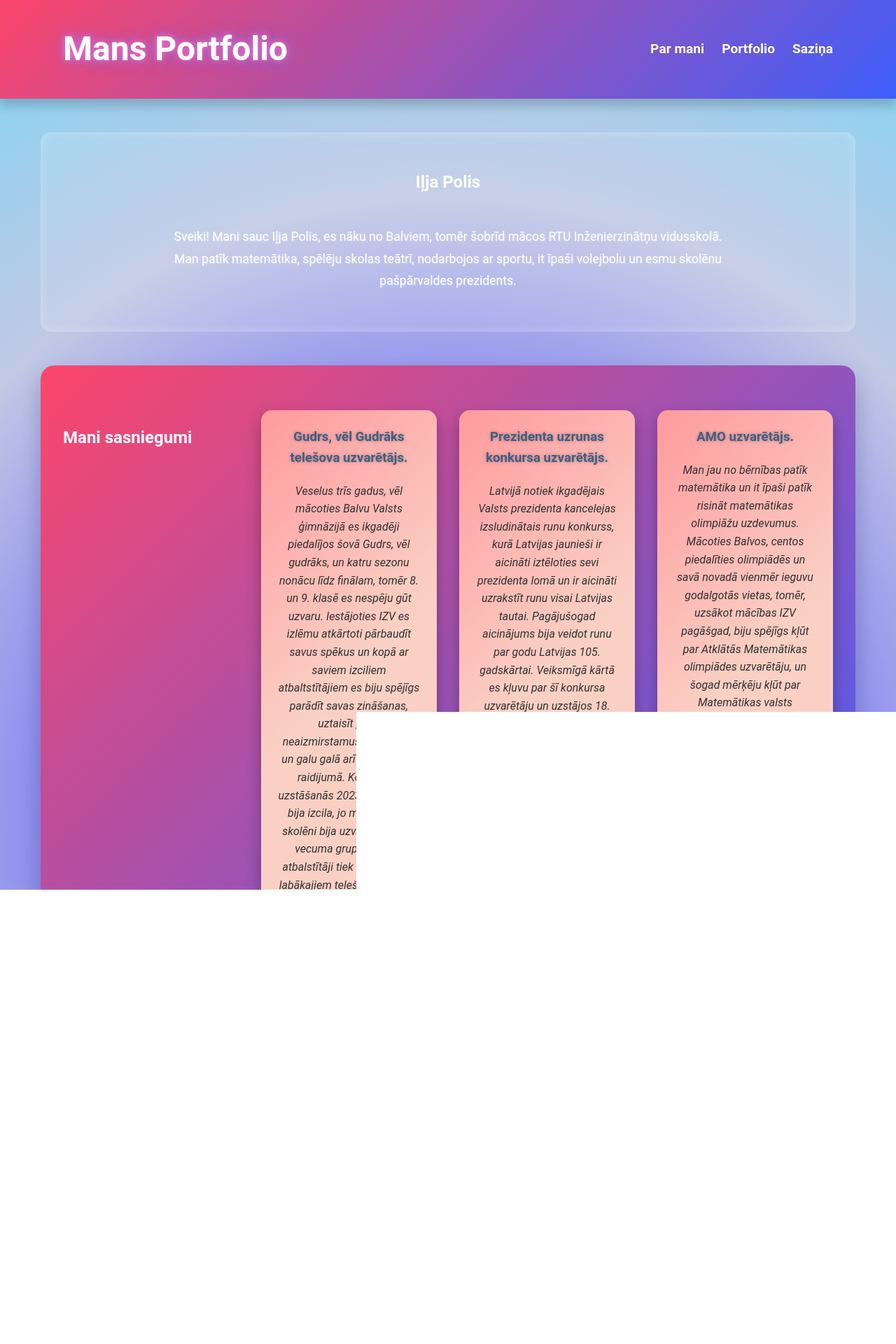
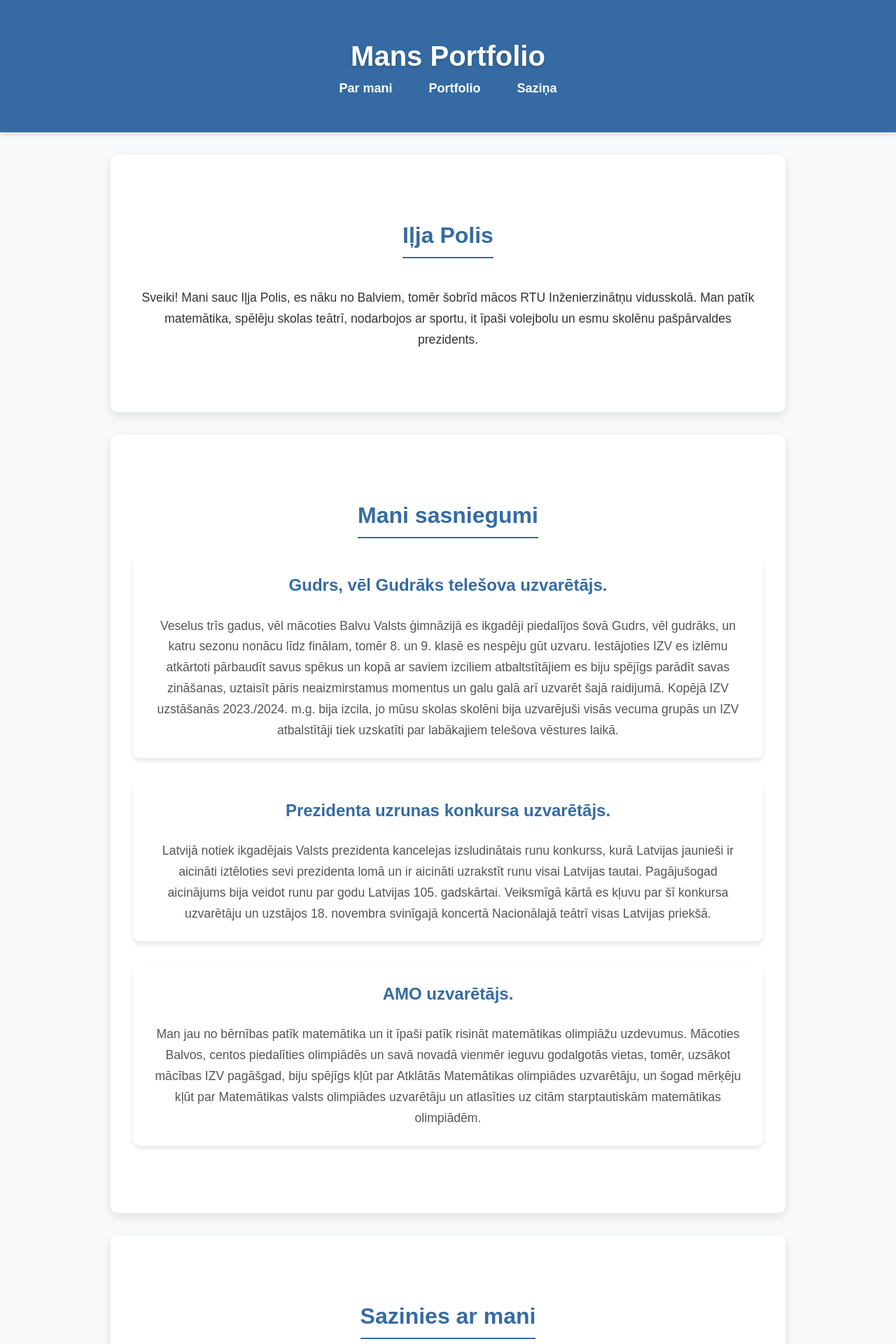
Before and after one commit to iljapolis/portfolioPy, a Flask app: page / in a window 1280 px wide. Shown: the top 1920 px of the page at 70% size. Before the commit the page ends 1271 px from the top, so only its background shows below. Run offline with Flask 3, Linux system fonts and the light colour scheme; some libraries are stand-ins or nearby versions.

Commit message:
style change

```diff
--- a/static/styles.css
+++ b/static/styles.css
@@ -1,231 +1,190 @@
 /* General Styles */
 body {
-    font-family: 'Roboto', sans-serif;
-    line-height: 1.6;
+    font-family: 'Source Sans Pro', sans-serif;
+    font-size: 18px;
+    color: #6c757d; /* Muted text color for a clean look */
+    background-color: #f8f9fa; /* Light background color for better readability */
     margin: 0;
     padding: 0;
-    background: radial-gradient(circle, #ff6ec4, #7873f5, #c1c8e4, #7fd6f6);
-    color: #fff;
-    transition: all 0.5s ease-in-out;
+    line-height: 1.6;
+    -webkit-font-smoothing: antialiased;
+    text-align: center;
 }
 
-/* Header Styles */
+/* Header */
 header {
-    background: linear-gradient(135deg, #fc466b, #3f5efb);
+    background-color: #356ba2; /* Dark blue background for header */
     color: #fff;
-    padding: 2rem 0;
+    padding: 2rem;
     text-align: center;
-    box-shadow: 0 10px 15px rgba(0, 0, 0, 0.2);
+    box-shadow: 0 4px 6px rgba(0, 0, 0, 0.1);
 }
 
-nav {
-    display: flex;
-    justify-content: space-between;
-    align-items: center;
-    max-width: 1100px;
-    margin: 0 auto;
-    padding: 0 20px;
+header h1 {
+    font-size: 2.5rem;
+    margin: 0;
+    text-shadow: 0 2px 4px rgba(0, 0, 0, 0.2);
 }
 
-nav h1 {
-    margin: 0;
-    font-size: 3rem;
-    font-weight: bold;
-    text-shadow: 0 0 10px #ff6ec4, 0 0 20px #7873f5;
+header p {
+    font-size: 1.1rem;
+    margin-top: 0.5rem;
+    color: #99ccff;
+}
+
+/* Navigation */
+nav {
+    background-color: #356ba2;
+    padding: 1rem;
 }
 
 nav ul {
     list-style: none;
+    padding: 0;
     display: flex;
-    gap: 25px;
-    margin: 0;
-}
-
-nav ul li {
+    justify-content: center;
+    gap: 20px;
     margin: 0;
 }
 
 nav a {
     color: #fff;
     text-decoration: none;
+    padding: 0.5rem 1rem;
     font-weight: bold;
-    font-size: 1.2rem;
-    transition: color 0.3s ease, transform 0.2s ease;
+    transition: background-color 0.3s ease;
 }
 
 nav a:hover {
-    color: #fcb045;
-    transform: scale(1.1);
+    background-color: #99ccff;
+    border-radius: 5px;
 }
 
 /* Section Styles */
 section {
     padding: 4rem 2rem;
-    background: #3f5efb;
-    background: linear-gradient(135deg, #fc466b, #3f5efb);
-    margin: 3rem auto;
-    max-width: 1100px;
-    border-radius: 20px;
-    box-shadow: 0 15px 30px rgba(0, 0, 0, 0.2);
-    transition: all 0.5s ease;
+    margin: 2rem auto;
+    max-width: 900px;
+    background-color: #fff;
+    border-radius: 10px;
+    box-shadow: 0 5px 15px rgba(0, 0, 0, 0.1);
 }
 
-/* About Section */
-#about {
-    display: flex;
-    flex-direction: column;
-    align-items: center;
-    text-align: center;
-    background: rgba(255, 255, 255, 0.1);
-    padding: 2rem;
-    border-radius: 15px;
-    box-shadow: inset 0 0 15px rgba(255, 255, 255, 0.3);
+/* Headings */
+h2 {
+    font-size: 2rem;
+    margin-bottom: 1.5rem;
+    color: #356ba2;
+    border-bottom: 2px solid #356ba2;
+    display: inline-block;
+    padding-bottom: 0.3rem;
 }
 
-/* Paragraph Styling with Background Adjustment */
-#about p {
-    max-width: 800px;
-    margin: 1.5rem 0;
-    color: #ffffff; /* Set text color to black */
-    font-family: 'Roboto', sans-serif; /* Same font as headings */
+/* Paragraphs */
+p {
     font-size: 1.1rem;
-    line-height: 1.8;
-    background: none; /* Remove background to match the site background */
-    padding: 0; /* Remove padding to make it flush with the rest of the section */
-    text-shadow: 1px 1px 3px rgba(255, 255, 255, 0.3); /* Add slight shadow for readability */
+    color: #333; /* Black text for readability */
+    margin-bottom: 1.5rem;
+    line-height: 1.7;
 }
 
-/* Portfolio Section */
-#portfolio {
-    display: grid;
-    grid-template-columns: repeat(auto-fit, minmax(250px, 1fr));
-    gap: 2rem;
-}
-
+/* Cards for Portfolio Items */
 .portfolio-item {
-    background: #fffcf2;
+    background: #fff;
     padding: 1.5rem;
-    border-radius: 15px;
-    transition: transform 0.5s ease, box-shadow 0.5s ease;
-    box-shadow: 0 10px 20px rgba(0, 0, 0, 0.3);
-    position: relative;
-    overflow: hidden;
-    background: linear-gradient(135deg, #ff9a9e, #fad0c4, #fad0c4);
+    border-radius: 10px;
+    box-shadow: 0 4px 6px rgba(0, 0, 0, 0.1);
+    margin-bottom: 2rem;
+    transition: transform 0.3s ease, box-shadow 0.3s ease;
 }
 
 .portfolio-item:hover {
-    transform: translateY(-10px) rotate(3deg);
-    box-shadow: 0 20px 40px rgba(0, 0, 0, 0.5);
+    transform: translateY(-5px);
+    box-shadow: 0 8px 12px rgba(0, 0, 0, 0.15);
 }
 
 .portfolio-item h3 {
-    color: #3a6186;
+    font-size: 1.5rem;
     margin-top: 0;
-    text-align: center;
-    text-shadow: 0 0 5px rgba(0, 0, 0, 0.3);
+    color: #356ba2;
 }
 
 .portfolio-item p {
-    color: #333;
-    margin-bottom: 1rem;
-    text-align: center;
-    font-style: italic;
+    color: #555;
+    margin-bottom: 0;
 }
 
-/* Form Styles */
-#contact {
-    text-align: center;
-    background: linear-gradient(135deg, #a1c4fd, #c2e9fb);
-    padding: 3rem;
-    border-radius: 15px;
-    box-shadow: 0 10px 15px rgba(0, 0, 0, 0.2);
+/* Buttons */
+.btn {
+    background-color: #356ba2;
+    color: #fff;
+    padding: 0.75rem 1.5rem;
+    border-radius: 5px;
+    border: none;
+    transition: background-color 0.3s ease;
+    cursor: pointer;
+    font-size: 1rem;
 }
 
+.btn:hover {
+    background-color: #99ccff;
+}
+
+/* Contact Form */
 form {
     display: flex;
     flex-direction: column;
     gap: 1.5rem;
     max-width: 600px;
     margin: 0 auto;
-    background: rgba(255, 255, 255, 0.1);
-    padding: 2rem;
-    border-radius: 10px;
-    box-shadow: inset 0 0 15px rgba(255, 255, 255, 0.5);
 }
 
 input, textarea {
     width: 100%;
-    padding: 1rem;
+    padding: 0.75rem;
     border: 2px solid #ddd;
-    border-radius: 10px;
-    background: rgba(255, 255, 255, 0.3);
-    color: #fff;
-    transition: border-color 0.3s ease, background 0.3s ease;
+    border-radius: 5px;
+    font-size: 1rem;
+    color: #333;
 }
 
 input:focus, textarea:focus {
-    border-color: #3a6186;
-    background: rgba(255, 255, 255, 0.7);
+    border-color: #356ba2;
     outline: none;
 }
 
-button {
-    background: linear-gradient(135deg, #ff416c, #ff4b2b);
-    color: #fff;
-    border: none;
-    padding: 1rem 2.5rem;
-    font-size: 1rem;
-    cursor: pointer;
-    border-radius: 50px;
-    align-self: center;
-    transition: all 0.3s ease;
-    margin-top: 1rem;
+textarea {
+    min-height: 150px;
 }
 
-button:hover {
-    background: linear-gradient(135deg, #ff4b2b, #ff416c);
-    transform: scale(1.1) rotate(3deg);
-}
-
-/* Footer Styles */
+/* Footer */
 footer {
+    background-color: #356ba2;
+    color: #fff;
+    padding: 2rem;
     text-align: center;
-    padding: 2rem;
-    background: #3f5efb;
-    background: linear-gradient(135deg, #fc466b, #3f5efb);
-    color: #fff;
-    border-top-left-radius: 20px;
-    border-top-right-radius: 20px;
-    box-shadow: 0 -5px 15px rgba(0, 0, 0, 0.3);
-    margin-top: 3rem;
-    font-size: 1.1rem;
+    margin-top: 2rem;
 }
 
 footer p {
     margin: 0;
-    font-size: 1rem;
-    color: #fcb045;
+    font-size: 0.9rem;
+    color: #99ccff;
 }
 
-/* Media Query for Mobile */
+/* Responsive Design */
 @media (max-width: 768px) {
-    nav {
+    nav ul {
         flex-direction: column;
-        text-align: center;
-        gap: 1rem;
+        gap: 10px;
+    }
+
+    .portfolio-item {
+        padding: 1rem;
     }
 
     section {
+        padding: 2rem;
         margin: 1rem;
-        padding: 2rem;
-    }
-
-    #portfolio {
-        grid-template-columns: 1fr;
-    }
-
-    button {
-        width: 100%;
-        max-width: none;
     }
 }
```
